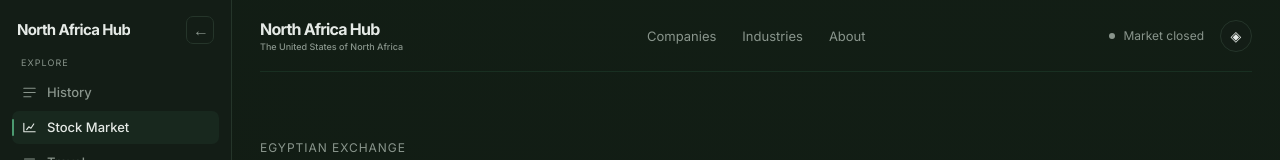
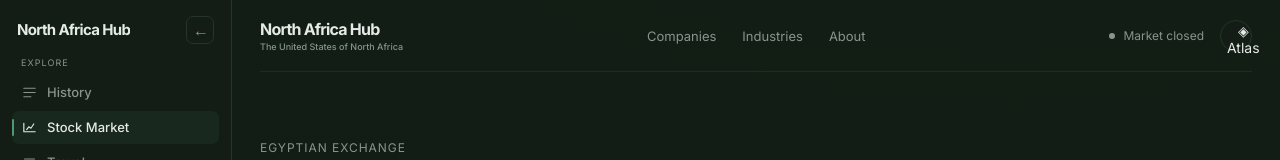
Before and after one commit to 1btestinng/test02, a Next.js app: page /markets in a window 1280 px wide. Shown: the top 160 px of the page. Built offline with nearby package versions, Linux system fonts and the light colour scheme.

Commit message:
Make Matrix Atlas switching globally synchronized

```diff
--- a/components/theme-toggle.tsx
+++ b/components/theme-toggle.tsx
@@ -2,33 +2,44 @@
 
 import {useEffect,useState} from 'react';
 
-type World = 'matrix' | 'atlas';
-const STORAGE_KEY = 'north-africa-hub-mode';
+type World='matrix'|'atlas';
+const STORAGE_KEY='north-africa-hub-mode';
+const WORLD_EVENT='north-africa-hub-world-change';
+
+function readWorld():World{
+  try{
+    const stored=window.localStorage.getItem(STORAGE_KEY);
+    if(stored==='atlas'||stored==='matrix')return stored;
+    return window.localStorage.getItem('egystocks-theme')==='light'?'atlas':'matrix';
+  }catch{return 'matrix'}
+}
+
+function applyWorld(world:World){
+  document.documentElement.dataset.theme=world;
+  try{
+    window.localStorage.setItem(STORAGE_KEY,world);
+    window.localStorage.setItem('egystocks-theme',world==='matrix'?'dark':'light');
+  }catch{}
+  window.dispatchEvent(new CustomEvent(WORLD_EVENT,{detail:world}));
+}
 
 export default function ThemeToggle(){
   const [world,setWorld]=useState<World>('matrix');
 
   useEffect(()=>{
-    try{
-      const stored=window.localStorage.getItem(STORAGE_KEY);
-      const initial:World=stored==='atlas'||stored==='matrix' ? stored : window.localStorage.getItem('egystocks-theme')==='light' ? 'atlas' : 'matrix';
-      document.documentElement.dataset.theme=initial;
-      setWorld(initial);
-    }catch{
-      document.documentElement.dataset.theme='matrix';
-    }
+    const initial=readWorld();
+    document.documentElement.dataset.theme=initial;
+    setWorld(initial);
+    const onWorldChange=(event:Event)=>{
+      const next=(event as CustomEvent<World>).detail;
+      if(next==='atlas'||next==='matrix')setWorld(next);
+    };
+    const onStorage=(event:StorageEvent)=>{if(event.key===STORAGE_KEY)setWorld(readWorld());};
+    window.addEventListener(WORLD_EVENT,onWorldChange);
+    window.addEventListener('storage',onStorage);
+    return()=>{window.removeEventListener(WORLD_EVENT,onWorldChange);window.removeEventListener('storage',onStorage)};
   },[]);
 
-  function toggle(){
-    const next:World=world==='matrix'?'atlas':'matrix';
-    document.documentElement.dataset.theme=next;
-    try{
-      window.localStorage.setItem(STORAGE_KEY,next);
-      window.localStorage.setItem('egystocks-theme',next==='matrix'?'dark':'light');
-    }catch{}
-    setWorld(next);
-  }
-
-  const next=world==='matrix'?'Atlas':'Matrix';
-  return <button type="button" className="themeToggle" onClick={toggle} aria-label={`Switch to ${next}`} title={`Switch to ${next}`}><span aria-hidden>{world==='matrix'?'◈':'⌁'}</span></button>;
+  const next:World=world==='matrix'?'atlas':'matrix';
+  return <button type="button" className="themeToggle" onClick={()=>applyWorld(next)} aria-label={`Switch to ${next==='atlas'?'Atlas':'Matrix'}`} title={`Switch to ${next==='atlas'?'Atlas':'Matrix'}`}><span className="themeToggleGlyph" aria-hidden="true">{world==='matrix'?'◈':'⌁'}</span><span className="themeToggleText">{next==='atlas'?'Atlas':'Matrix'}</span></button>;
 }
```
